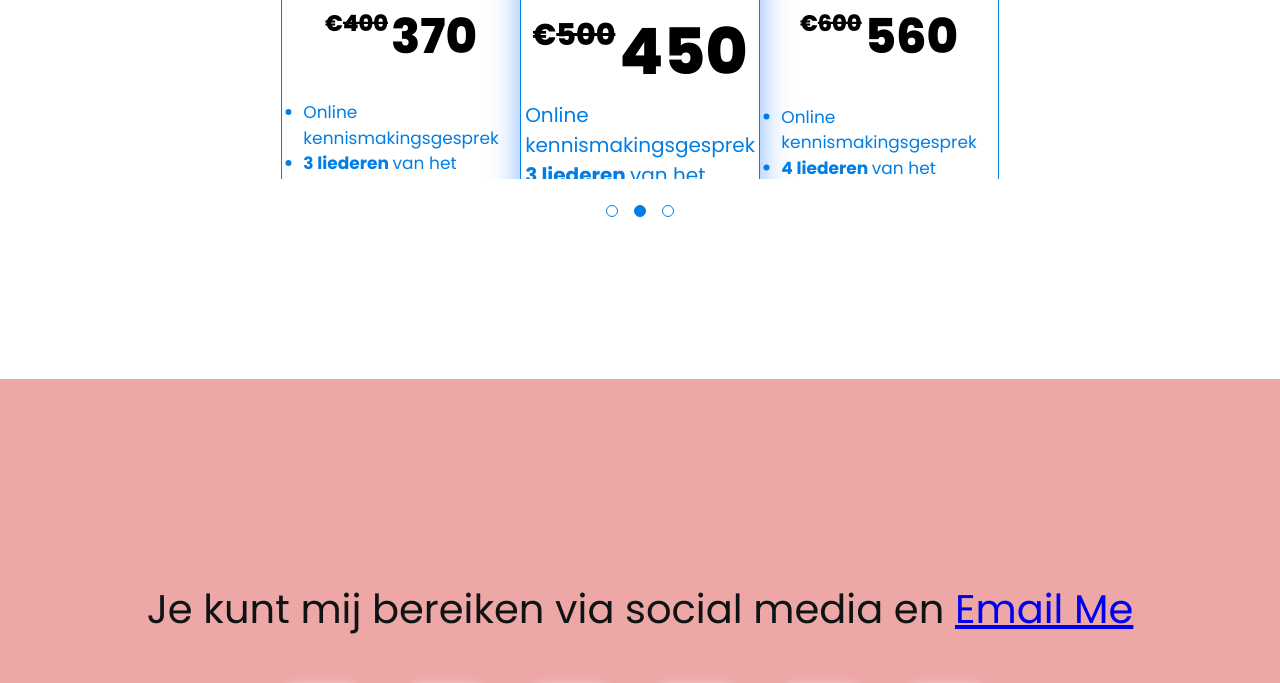
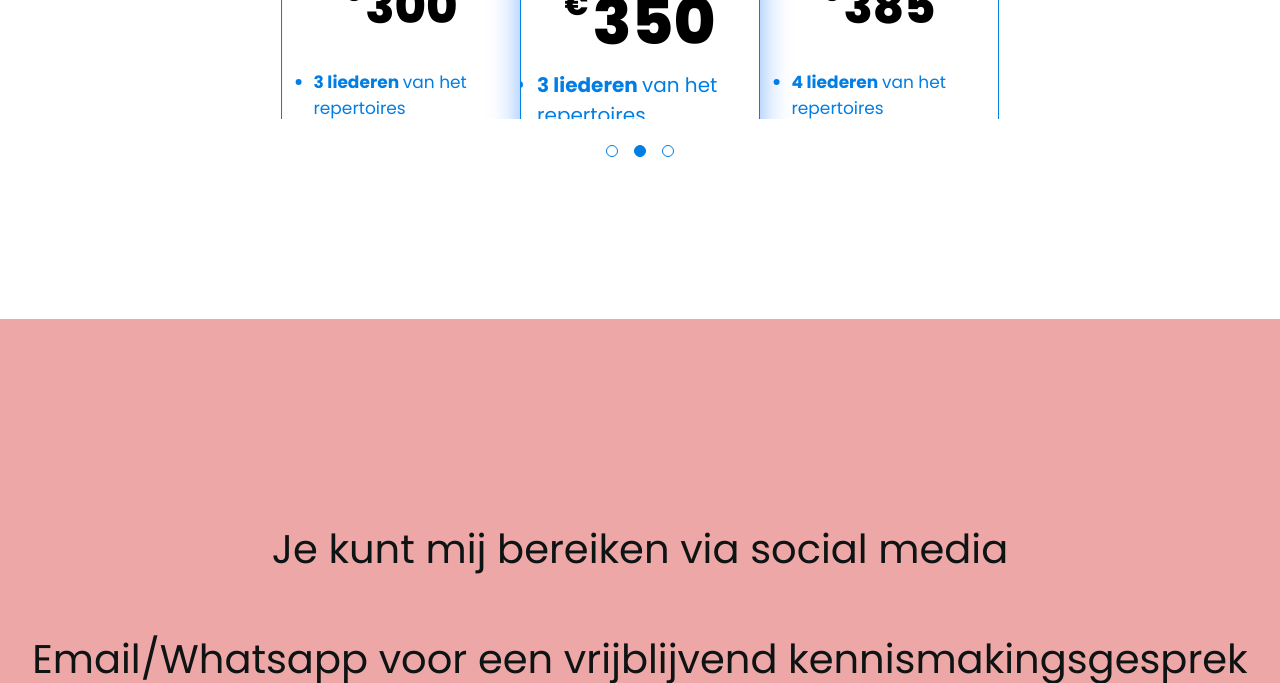
Before and after one commit to Monclaudi/monclaudi.github.io, a plain HTML site: page nl/index.html in a window 1280 px wide. Shown: the part 3250-3933 px from the top of the page. Drawn offline with nearby package versions, Linux system fonts and the light colour scheme.

Commit message:
--update: pricing --add: whatsapp and email

```diff
--- a/nl/index.html
+++ b/nl/index.html
@@ -181,15 +181,15 @@
             <div class="PriceBlock">
               <div class="PriceBlock-top">
                 <div class="u-flex u-flexCenter PriceBlock-price">
-                  <span class="PriceBlock-dollar">€<strike>400</strike></span>
-                  <span class="PriceBlock-num">370</span>
+                  <span class="PriceBlock-dollar">€</span>
+                  <span class="PriceBlock-num">300</span>
                 </div>
               </div>
               <ul class="u-list u-textPrimary u-textLarge PriceBlock-list">
-                <li>Online kennismakingsgesprek</li>
                 <li><strong class="u-textPrimary">3 liederen </strong> van het repertoires</li>
+                <li><strong class="u-textPrimary">1 </strong> verzoeknummer</li>
                 <li>Inclusief reiskosten (tot 100km)</li>
-                <li>Gitaar begeleiding</li>
+                <li>Gitaar en/of piano begeleiding</li>
               </ul>
             </div>
           </div>
@@ -197,12 +197,11 @@
             <div class="PriceBlock">
               <div class="PriceBlock-top">
                 <div class="u-flex u-flexCenter PriceBlock-price">
-                  <span class="PriceBlock-dollar">€<strike>500</strike></span>
-                  <span class="PriceBlock-num">450</span>
+                  <span class="PriceBlock-dollar">€</span>
+                  <span class="PriceBlock-num">350</span>
                 </div>
               </div>
               <ul class="u-list u-textPrimary u-textLarge PriceBlock-list">
-                <li>Online kennismakingsgesprek</li>
                 <li><strong class="u-textPrimary">3 liederen </strong> van het repertoires</li>
                 <li><strong class="u-textPrimary">2 </strong> verzoeknummers</li>
                 <li>Inclusief reiskosten (tot 100km)</li>
@@ -214,12 +213,11 @@
             <div class="PriceBlock">
               <div class="PriceBlock-top">
                 <div class="u-flex u-flexCenter PriceBlock-price">
-                  <span class="PriceBlock-dollar">€<strike>600</strike></span>
-                  <span class="PriceBlock-num">560</span>
+                  <span class="PriceBlock-dollar">€</span>
+                  <span class="PriceBlock-num">385</span>
                 </div>
               </div>
               <ul class="u-list u-textPrimary u-textLarge PriceBlock-list">
-                <li>Online kennismakingsgesprek</li>
                 <li><strong class="u-textPrimary">4 liederen </strong> van het repertoires</li>
                 <li><strong class="u-textPrimary">2 </strong> verzoeknummers</li>
                 <li>Includes travel costs (till 100km)</li>
@@ -233,8 +231,11 @@
   </section>
 
   <section class="contact" id="contact">
-    <h2 class="title">Je kunt mij bereiken via social media en <a href="mailto:naomi@monclaudi.com">Email Me</a></h2>
+    <h2 class="title">Je kunt mij bereiken via social media</h2>
+    <h3 class="title">Email/Whatsapp voor een vrijblijvend kennismakingsgesprek</h3>
     <div class="social-media">
+      <a href="https://wa.me/message/ACXU4DTEXXXMA1" target="_blank"><i class="fab fa-whatsapp"></i></a>
+      <a href="mailto:naomi@monclaudi.com"><i class="fa fa-envelope"></i></a>
       <a href="https://www.instagram.com/monclaudi_music/" target="_blank"><i class="fab fa-instagram"></i></a>
       <a href="https://www.tiktok.com/@monclaudi_music/" target="_blank"><i class="fab fa-tiktok"></i></a>
 
```
